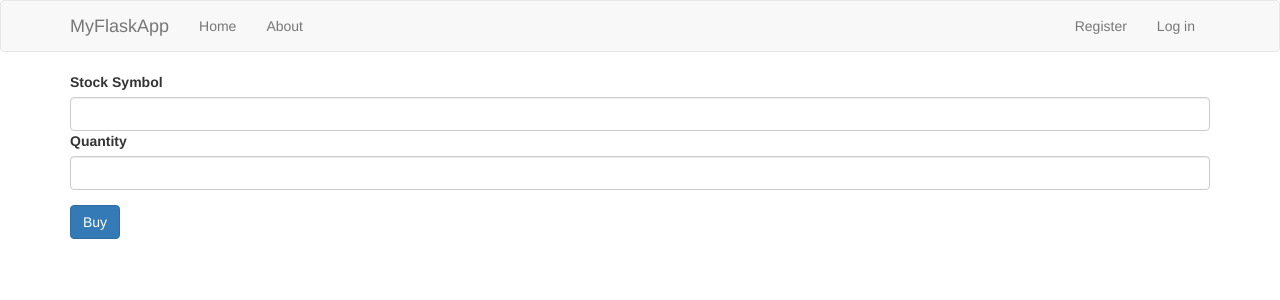
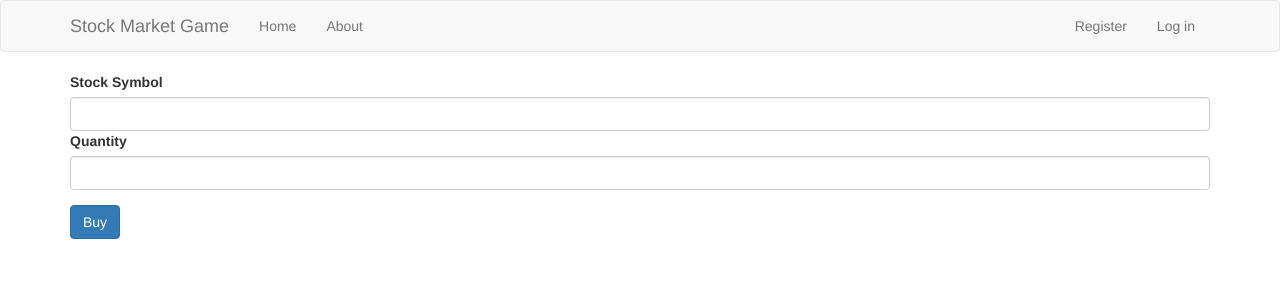
Before and after one commit to albytho/Stock_Market_Game, a Flask app: page /buy in a window 1280 px wide. Shown: the top 300 px of the page. Run offline with Flask 2, Linux system fonts and the light colour scheme; some libraries are stand-ins or nearby versions.

Commit message:
Changed Title

```diff
--- a/templates/includes/_navbar.html
+++ b/templates/includes/_navbar.html
@@ -7,7 +7,7 @@
             <span class="icon-bar"></span>
             <span class="icon-bar"></span>
           </button>
-          <a class="navbar-brand" href="#">MyFlaskApp</a>
+          <a class="navbar-brand" href="#">Stock Market Game</a>
         </div>
         <div id="navbar" class="collapse navbar-collapse">
           <ul class="nav navbar-nav">
```
